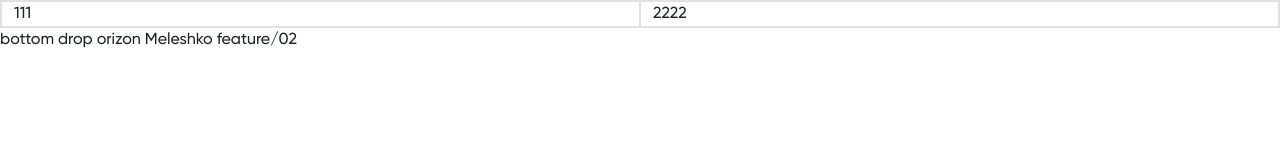
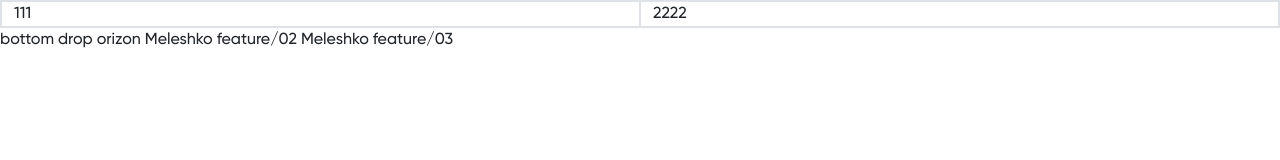
Before and after one commit to RomanMeleshko/MeleshkoCV, a Vue app: page / in a window 1280 px wide. Shown: the top 160 px of the page. Built offline with nearby package versions, Linux system fonts and the light colour scheme.

Commit message:
Added feature/03

```diff
--- a/src/App.vue
+++ b/src/App.vue
@@ -16,6 +16,8 @@
       bottom drop orizon
 
       Meleshko feature/02
+
+      Meleshko feature/03
     </p>
 
   </div>
```
